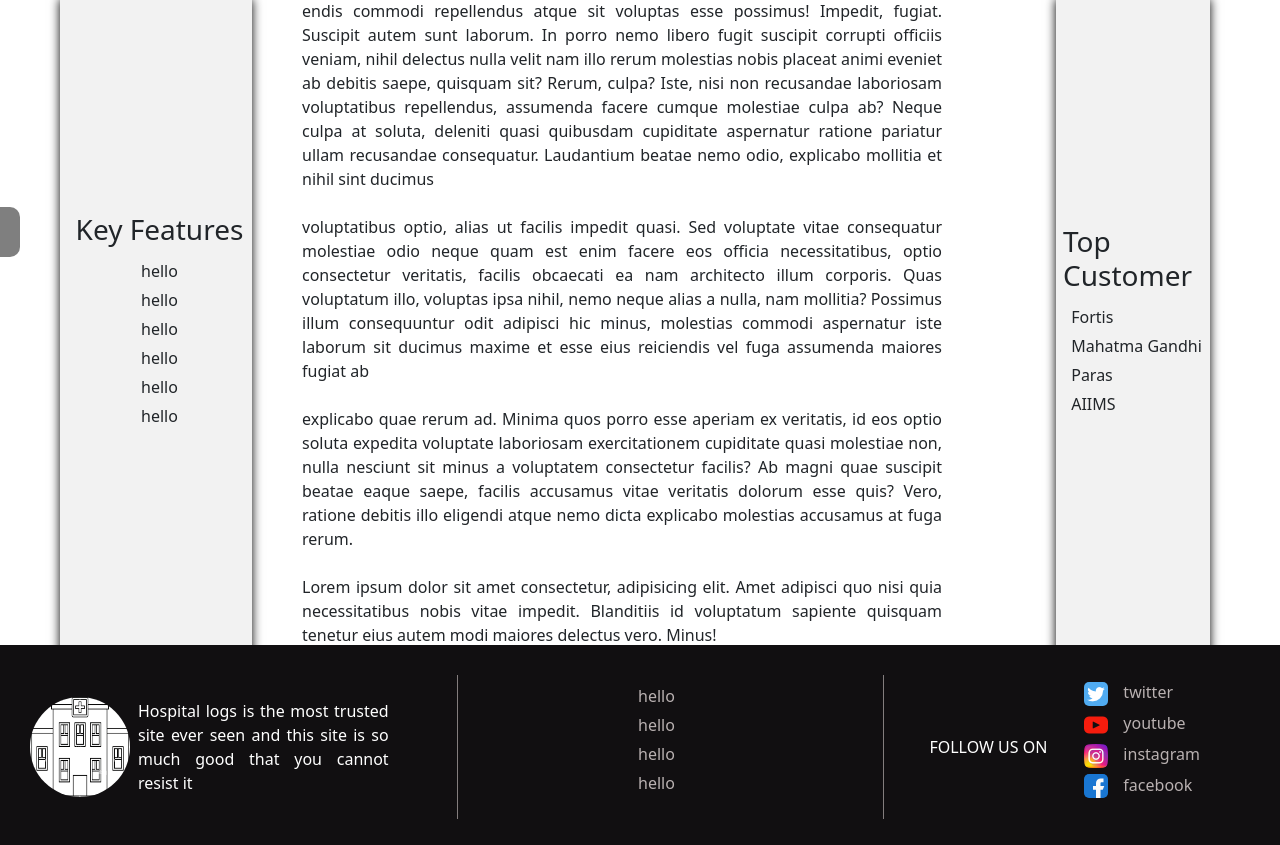
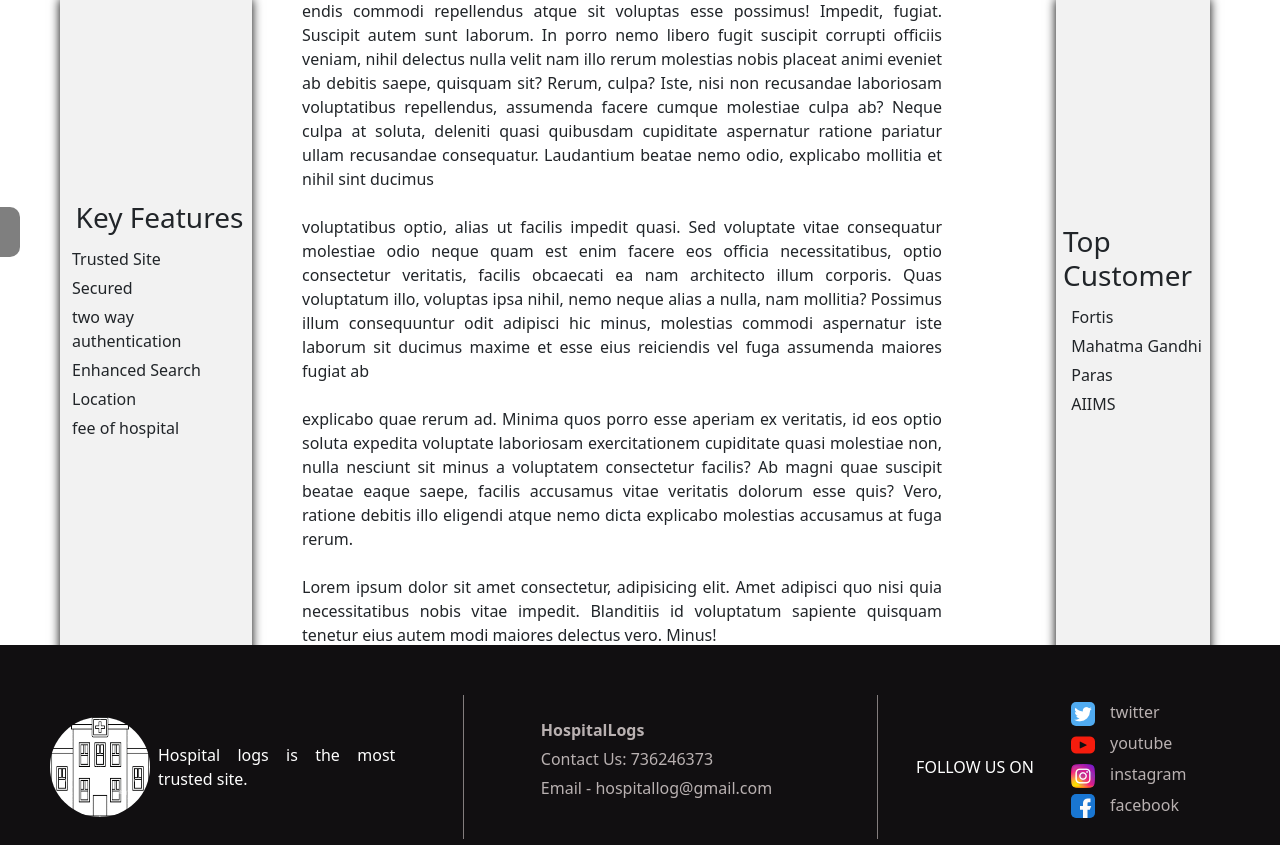
Before and after one commit to ProBro01/hospitallogs, a Django app: page /aboutus/ in a window 1280 px wide. Shown: the part 175-1020 px from the top of the page. Run offline with Django 3.2, Linux system fonts and the light colour scheme.

Commit message:
added docs

```diff
--- a/hositallogs/allapps/static/style.css
+++ b/hositallogs/allapps/static/style.css
@@ -148,6 +148,7 @@
     margin: 20px;
   }
   .footer{
+    padding: 20px;
     background-color: #110f11;
     height: 200px;
     width: 100%;
--- a/hositallogs/allapps/template/aboutus.html
+++ b/hositallogs/allapps/template/aboutus.html
@@ -18,12 +18,12 @@
         <div class="myflex backanimate">
             <h3 class="animate4">Key Features</h3>
             <ul class="list-animation" style="padding: 0px;">
-                <li>hello</li>
-                <li>hello</li>
-                <li>hello</li>
-                <li>hello</li>
-                <li>hello</li>
-                <li>hello</li>
+                <li>Trusted Site</li>
+                <li>Secured</li>
+                <li>two way authentication</li>
+                <li>Enhanced Search</li>
+                <li>Location</li>
+                <li>fee of hospital</li>
             </ul>
         </div>
         <p class="justifier">
--- a/hositallogs/allapps/template/base.html
+++ b/hositallogs/allapps/template/base.html
@@ -32,15 +32,14 @@
       <div class="myfrontborder myflex2">
         <img src="/static/hospitallogs.png" height="100px" width="100px" style="border-radius: 100px;">
         <p style="color: white; margin:8px">
-          Hospital logs is the most trusted site ever seen and this site is so much good that you cannot resist it
+          Hospital logs is the most trusted site.
         </p>
       </div>
       <div class="myborder myflex">
         <ul>
-          <li>hello</li>
-          <li>hello</li>
-          <li>hello</li>
-          <li>hello</li>
+          <li><Strong>HospitalLogs</Strong></li>
+          <li>Contact Us: 736246373</li>
+          <li>Email - hospitallog@gmail.com</li>
         </ul>
       </div>
       <div class="myendborder justifier myflex2">
--- a/hositallogs/allapps/template/searchresult.html
+++ b/hositallogs/allapps/template/searchresult.html
@@ -8,7 +8,7 @@
 
 {% block content %}
 {% if haveresult == 1 %}
-<div style="background-color: #f2f2f2; display: flex; justify-content: center; flex-direction: column;">
+<div style="background-color: #f2f2f2; display: flex; justify-content: center; flex-direction: column">
   {% for var in hospital %}
   <div style="display: flex; justify-content: center;">
     <div class="card mb-4" style="width: 18rem; box-shadow: 0px 0px 10px red; padding: 20px;" id="{{var.id}}">
--- a/hositallogs/allapps/views.py
+++ b/hositallogs/allapps/views.py
@@ -68,9 +68,14 @@
 
 
 def index(request):
+    allhospital = models.Hospital.objects.all()
+    randomhopital = []
+    for var in range(3):
+        randomhopital.append(allhospital[var])
     if request.COOKIES.get("session_id") is not None:
         context = {
-            "makesession": 0
+            "makesession": 0,
+            "randomhospital" : randomhopital,
         }
         return render(request, "index.html", context)
     session_cookie = generatesession_cookies()
@@ -80,6 +85,7 @@
         "session_id": session_cookie,
         "makesession": 1,
         "expiredate": "Saturday, December 11, 2021 at 2:34:52 PM",
+        "randomhospital" : randomhopital,
     }
     return render(request, "index.html", context)
 
```
Also changed, not shown: hositallogs/allapps/template/index.html (+4 -85 lines), hositallogs/allapps/media/hospitalimage/0844121221.jpg (added), hositallogs/allapps/media/hospitalimage/1055141221.jpg (added), hositallogs/allapps/media/hospitalimage/1059141221.jpg (added), hositallogs/db.sqlite3.
